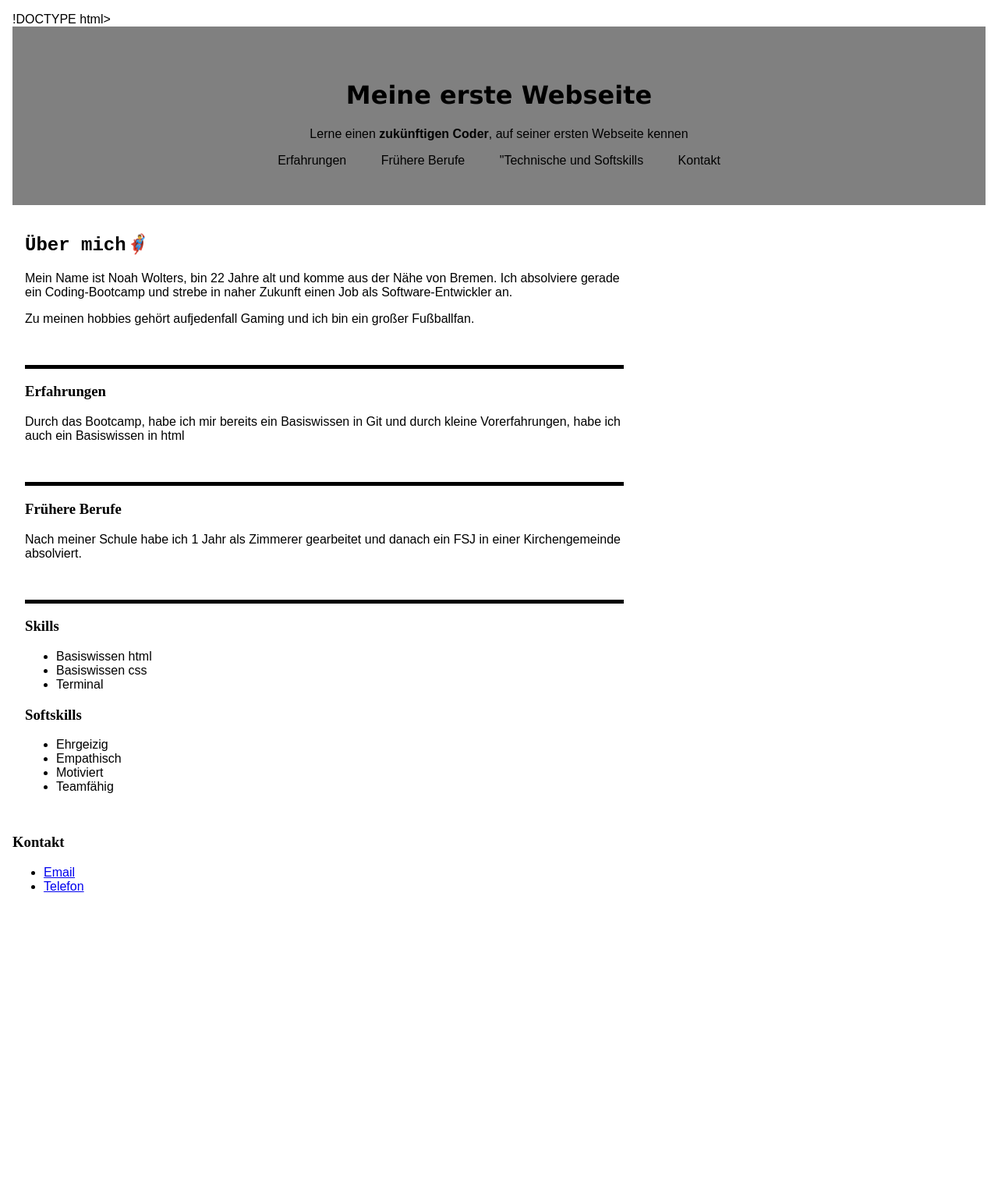
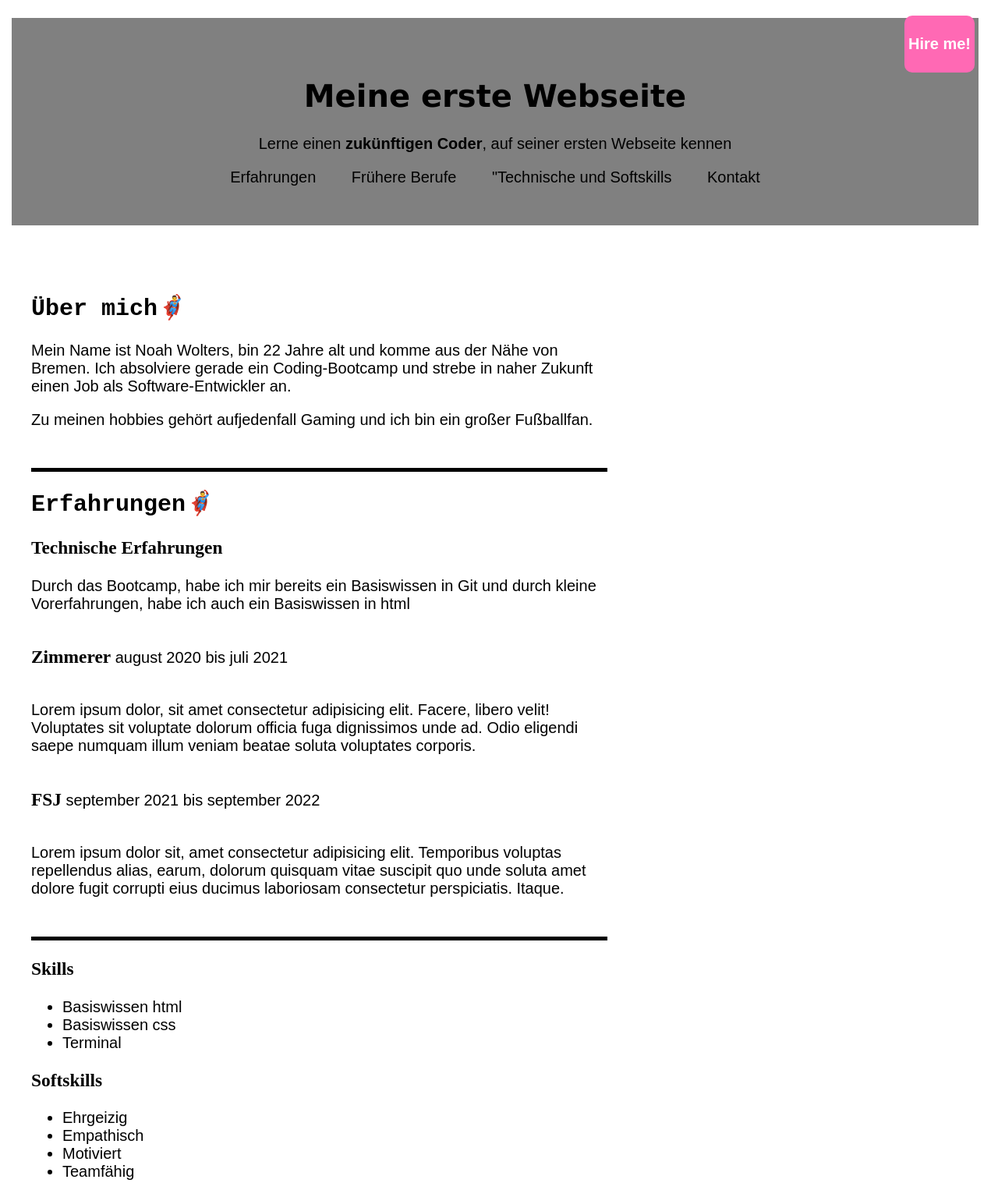
Before and after one commit to NoahWolters/first-steps-with-git, a plain HTML site: page html-task/index.html in a window 1280 px wide. Shown: the top 1517 px of the page at 78% size. Before the commit the page ends 1178 px from the top, so only its background shows below. Drawn offline with nearby package versions, Linux system fonts and the light colour scheme.

Commit message:
initial commit

```diff
--- a/html-task/index.html
+++ b/html-task/index.html
@@ -8,7 +8,9 @@
     <title>Erste Webseite von Noah Wolters</title>
     <meta name="description" content="Das ist die erste Webseite von Noah Wolters">
     <meta name="author" content="Noah Wolters">
+    <link rel="stylesheet" href="https://unpkg.com/normalize.css@8.0.1/normalize.css">
     <link rel="stylesheet" href="style.css">
+
 </head>
 
 <body>
@@ -32,14 +34,34 @@
 
         </article>
         <article id="Erfahrungen">
-            <h3>Erfahrungen</h3>
-            <p>Durch das Bootcamp, habe ich mir bereits ein Basiswissen in Git und durch kleine Vorerfahrungen, habe ich
-                auch ein Basiswissen in html</p>
-        </article>
-        <article id="Frühere Berufe">
-            <h3>Frühere Berufe</h3>
-            <p>Nach meiner Schule habe ich 1 Jahr als Zimmerer gearbeitet und danach ein FSJ in einer Kirchengemeinde
-                absolviert.</p>
+            <h2>Erfahrungen</h2>
+            <section>
+
+                <h3>Technische Erfahrungen</h3>
+
+                <p>Durch das Bootcamp, habe ich mir bereits ein Basiswissen in Git und durch kleine Vorerfahrungen, habe
+                    ich
+                    auch ein Basiswissen in html</p>
+
+            </section>
+
+            <section id="Frühere Berufe">
+
+                <h3 class="experience-heading">Zimmerer</h3>
+                <p class="experience-subheading">august 2020 bis juli 2021</p>
+
+                <p>Lorem ipsum dolor, sit amet consectetur adipisicing elit. Facere, libero velit! Voluptates sit
+                    voluptate dolorum officia fuga dignissimos unde ad. Odio eligendi saepe numquam illum veniam beatae
+                    soluta voluptates corporis.</p>
+
+                <h3 class="experience-heading">FSJ</h3>
+                <p class="experience-subheading"> september 2021 bis september 2022</p>
+
+                <p>Lorem ipsum dolor sit, amet consectetur adipisicing elit. Temporibus voluptas repellendus alias,
+                    earum, dolorum quisquam vitae suscipit quo unde soluta amet dolore fugit corrupti eius ducimus
+                    laboriosam consectetur perspiciatis. Itaque.</p>
+
+            </section>
         </article>
         <article id="Technische und Softskills">
             <h3>Skills</h3>
@@ -59,13 +81,16 @@
 
 
     </main>
-    <footer id="Kontakt">
+    <article id="Kontakt">
         <h3>Kontakt</h3>
         <ul>
             <li><a href="mailto:woltersnoah3@gmail.com">Email</a> </li>
             <li><a href="tel:01555415">Telefon</a></li>
         </ul>
-    </footer>
+    </article>
+    <aside>
+        <p><strong>Hire me!</strong></p </aside>
+
 </body>
 
 </html>
--- a/html-task/style.css
+++ b/html-task/style.css
@@ -3,7 +3,7 @@
 }
 body {
   margin: 0px;
-  padding: 16px;
+  padding: 1rem;
 }
 * {
   font-family: Arial, Helvetica, sans-serif;
@@ -20,18 +20,24 @@ h3 {
 main {
   max-width: 800px;
   margin: 0;
-  padding: 16px;
+  padding: 1rem;
+  max-width: 70ch;
 }
 header {
   text-align: center;
   background-color: grey;
-  padding: 48px 16px;
+  padding: 2.5rem 1rem;
+  position: relative;
+  right: 0.25rem;
 }
 article + article {
-  margin-top: 50px;
+  margin-top: 2.5rem;
+}
+article {
+  margin-top: 2.5rem;
 }
 .nav-link {
-  padding: 20px;
+  padding: 1rem;
 }
 .nav-link {
   color: black;
@@ -43,17 +49,18 @@ article + article {
   color: lightgreen;
 }
 article:nth-child(2) {
-  border-top: 5px solid black;
+  border-top: 0.25rem solid black;
 }
 article:nth-child(3) {
-  border-top: 5px solid black;
+  border-top: 0.25rem solid black;
 }
 article:nth-child(4) {
-  border-top: 5px solid black;
+  border-top: 0.25rem solid black;
 }
 article:nth-child(5) {
-  border-top: 5px solid black;
+  border-top: 0.25rem solid black;
 }
+
 ::selection {
   background-color: green;
   color: white;
@@ -61,3 +68,29 @@ article:nth-child(5) {
 h2::after {
   content: "🦸‍♂️";
 }
+
+html {
+  font-family: inherit;
+  font-size: 20px;
+}
+
+.experience-heading {
+  display: inline-block;
+  background-color: hidden;
+}
+.experience-subheading {
+  display: inline-block;
+}
+header {
+  position: relative;
+  bottom: 1rem;
+}
+aside {
+  color: white;
+  background-color: hotpink;
+  padding: 0.25rem;
+  position: absolute;
+  top: 1rem;
+  right: 1.5rem;
+  border-radius: 0.5rem;
+}
```
